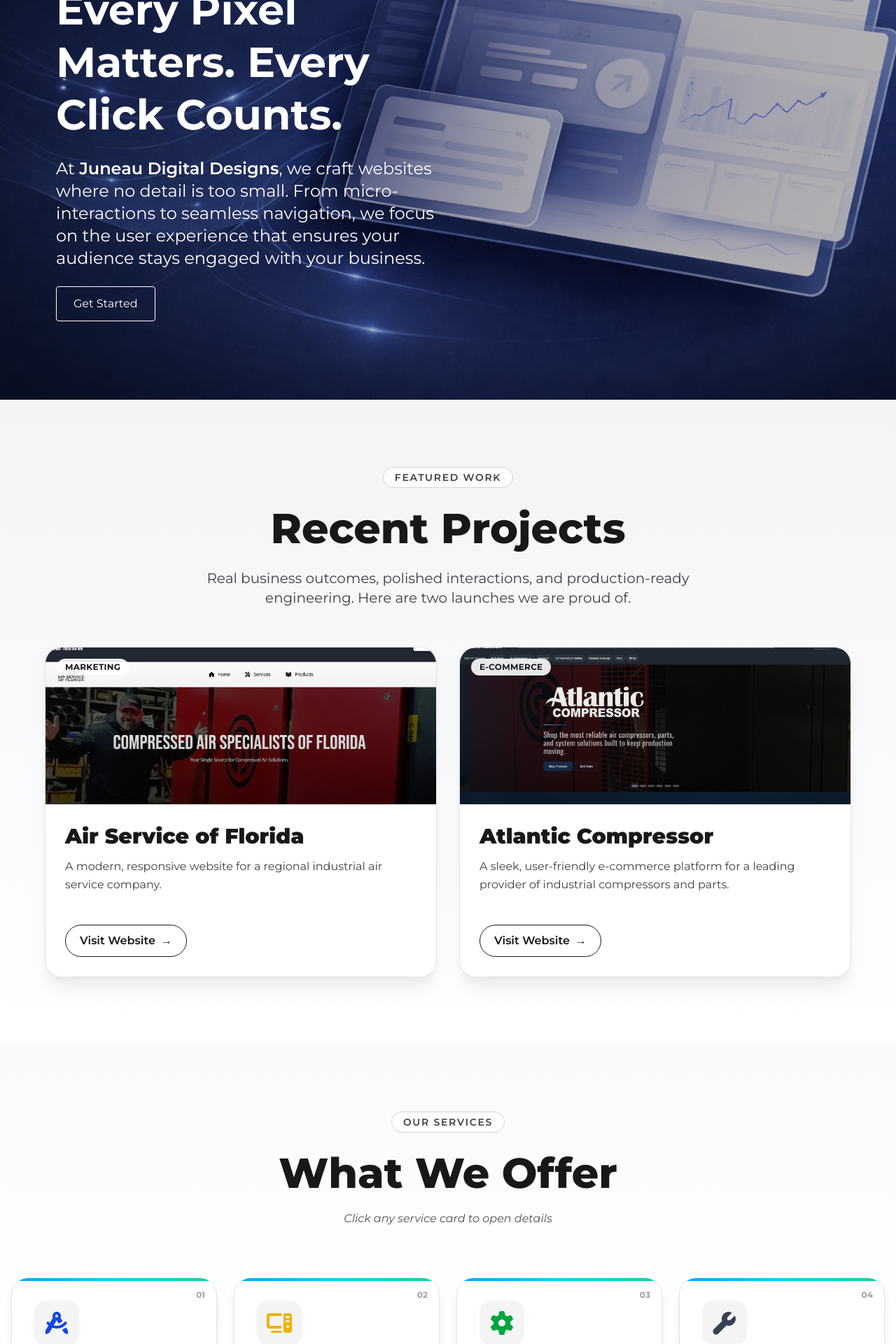
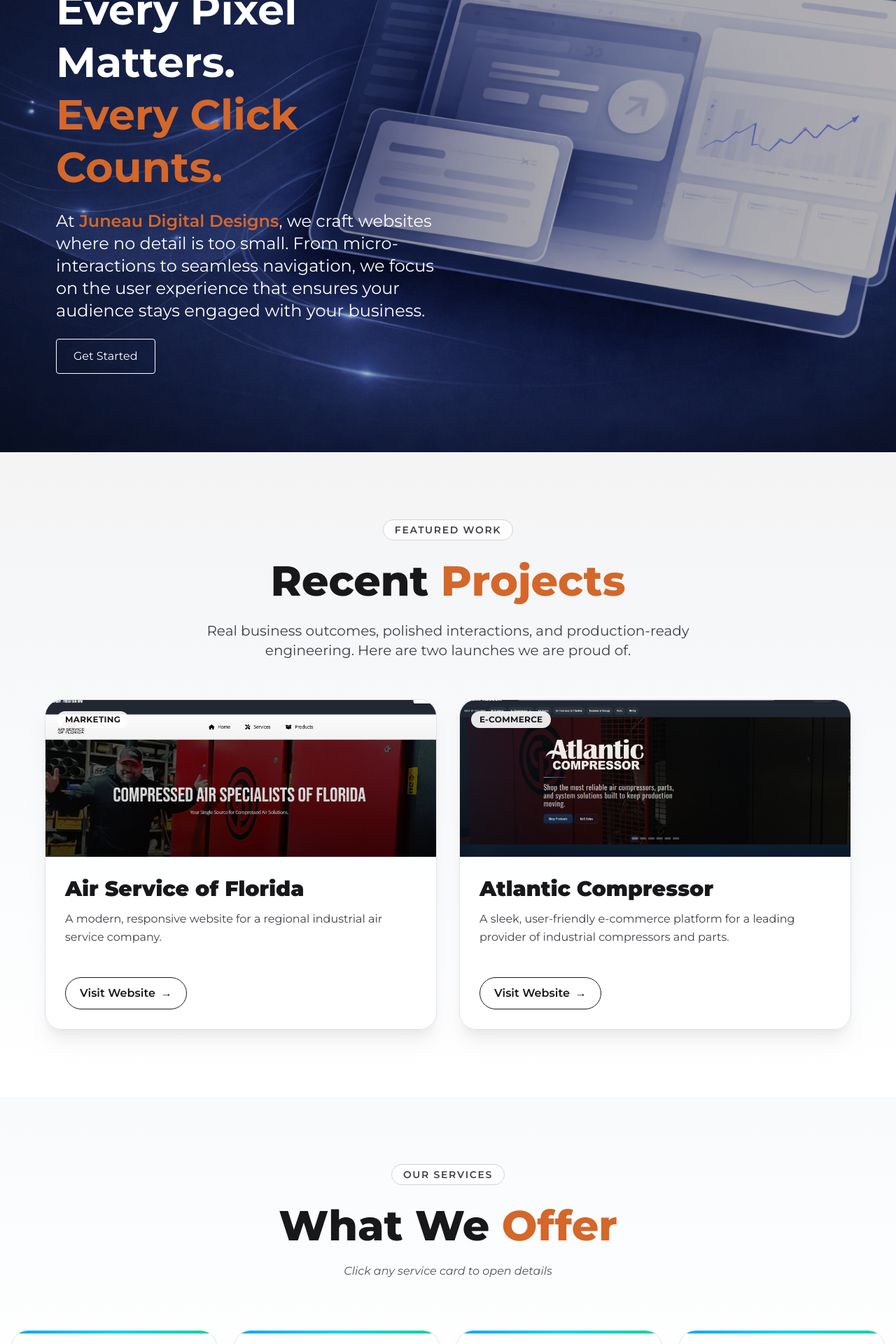
Before and after one commit to JuneauDigitalDesigns/Juneau-Digital-Designs, a Next.js app: page / in a window 1280 px wide. Shown: the part 200-2120 px from the top of the page at 70% size. Built offline with nearby package versions, Linux system fonts and the light colour scheme.

Commit message:
added accent color to text on all home page components

```diff
--- a/app/components/home/homepageclient.tsx
+++ b/app/components/home/homepageclient.tsx
@@ -62,11 +62,12 @@
 
                         <div className="w-full md:w-1/2 flex flex-col items-center md:items-start px-4 text-center md:text-left text-white">
                             <h1 className="text-5xl md:text-6xl font-bold leading-tight mb-6">
-                                Every Pixel Matters. Every Click Counts.
+                                Every Pixel Matters.
+                                <span className="block text-[#D4672A]">Every Click Counts.</span>
                             </h1>
 
                             <p className="text-xl md:text-2xl mb-6 max-w-3xl">
-                                At <span className="font-semibold text-2xl">Juneau Digital Designs</span>, we craft websites where no detail is too small.
+                                At <span className="font-semibold text-2xl text-[#D4672A]">Juneau Digital Designs</span>, we craft websites where no detail is too small.
                                 From micro-interactions to seamless navigation, we focus on the user experience that ensures your audience stays engaged with your business.
                             </p>
 
@@ -239,7 +240,7 @@
                             &times;
                         </button>
 
-                        <span className="inline-flex rounded-full border border-zinc-300 px-3 py-1 text-xs font-bold uppercase tracking-[0.1em] text-zinc-700 mb-4">
+                        <span className="inline-flex rounded-full border border-[#D4672A]/35 bg-[#D4672A]/10 px-3 py-1 text-xs font-bold uppercase tracking-[0.1em] text-[#9E471C] mb-4">
                             Service Details
                         </span>
                         <h3 className="text-3xl md:text-4xl font-extrabold mb-4 text-zinc-900">
@@ -283,7 +284,7 @@
                     Our Services
                 </span>
                 <h2 className="text-4xl md:text-6xl font-extrabold mb-4 text-center text-zinc-900 leading-tight">
-                    What We Offer
+                    What We <span className="text-[#D4672A]">Offer</span>
                 </h2>
                 <span className="text-sm md:text-base italic text-center mb-12 text-zinc-600">Click any service card to open details</span>
             </motion.div>
@@ -435,7 +436,7 @@
                         Built With Proven Tools
                     </span>
                     <h2 className="text-4xl md:text-6xl font-extrabold mb-4 text-center text-zinc-900 leading-tight">
-                        Technologies We Use
+                        Technologies We <span className="text-[#D4672A]">Use</span>
                     </h2>
                     <p className="text-zinc-600 md:text-lg max-w-3xl mx-auto">
                         We choose each part of the stack for speed, scalability, and long-term maintainability.
@@ -572,7 +573,7 @@
                             Featured Work
                         </span>
                         <h2 className="text-4xl md:text-6xl font-extrabold mt-5 mb-5 leading-tight text-zinc-900">
-                            Recent Projects
+                            Recent <span className="text-[#D4672A]">Projects</span>
                         </h2>
                         <p className="text-lg md:text-xl text-zinc-700 max-w-3xl mx-auto">
                             Real business outcomes, polished interactions, and production-ready engineering. Here are two launches we are proud of.
@@ -657,7 +658,7 @@
                                 Let&apos;s Build Something Great
                             </span>
                             <h2 className="text-4xl md:text-6xl font-extrabold mb-5 leading-tight">
-                                Ready to Elevate Your Digital Presence?
+                                Ready to <span className="text-[#D4672A]">Elevate</span> Your Digital Presence?
                             </h2>
                             <p className="text-lg md:text-xl text-zinc-700 leading-relaxed">
                                 Have a project in mind or just want to explore ideas? We keep the process simple, collaborative, and focused on results your business can feel.
```
